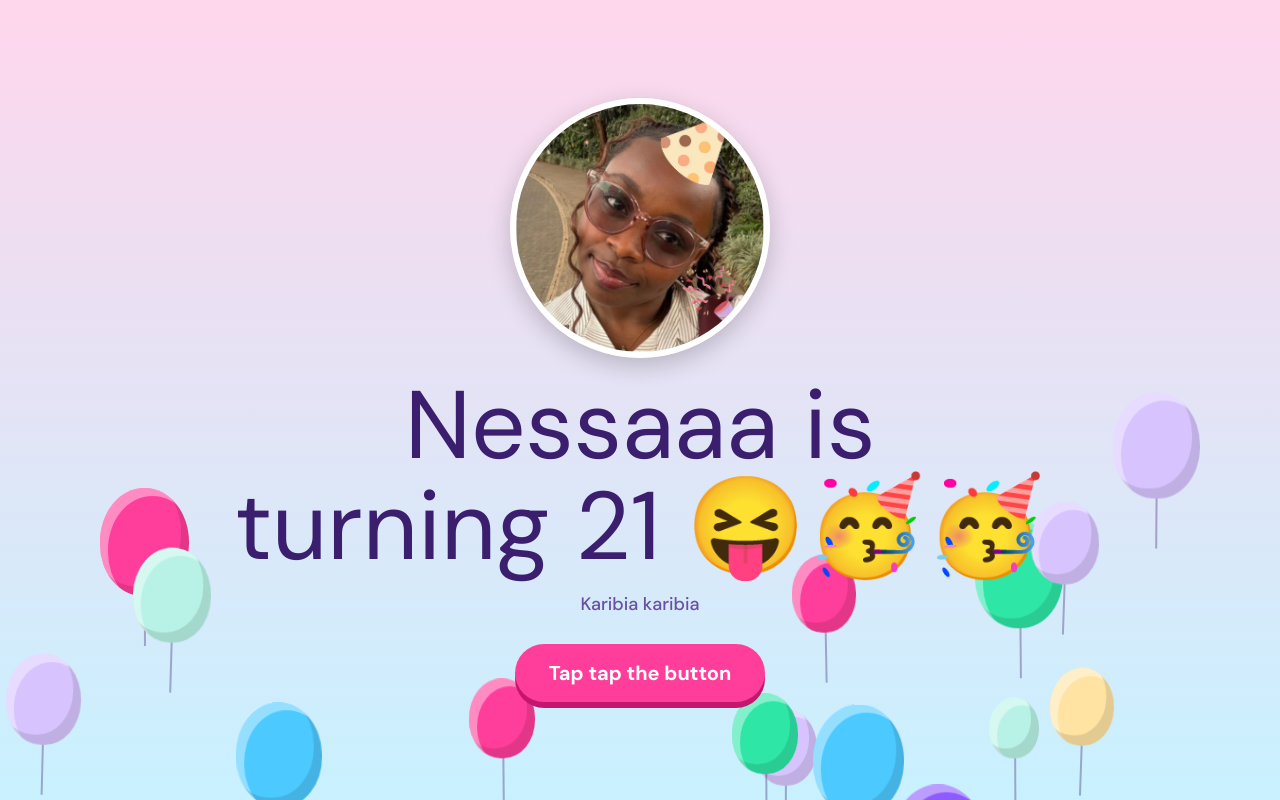
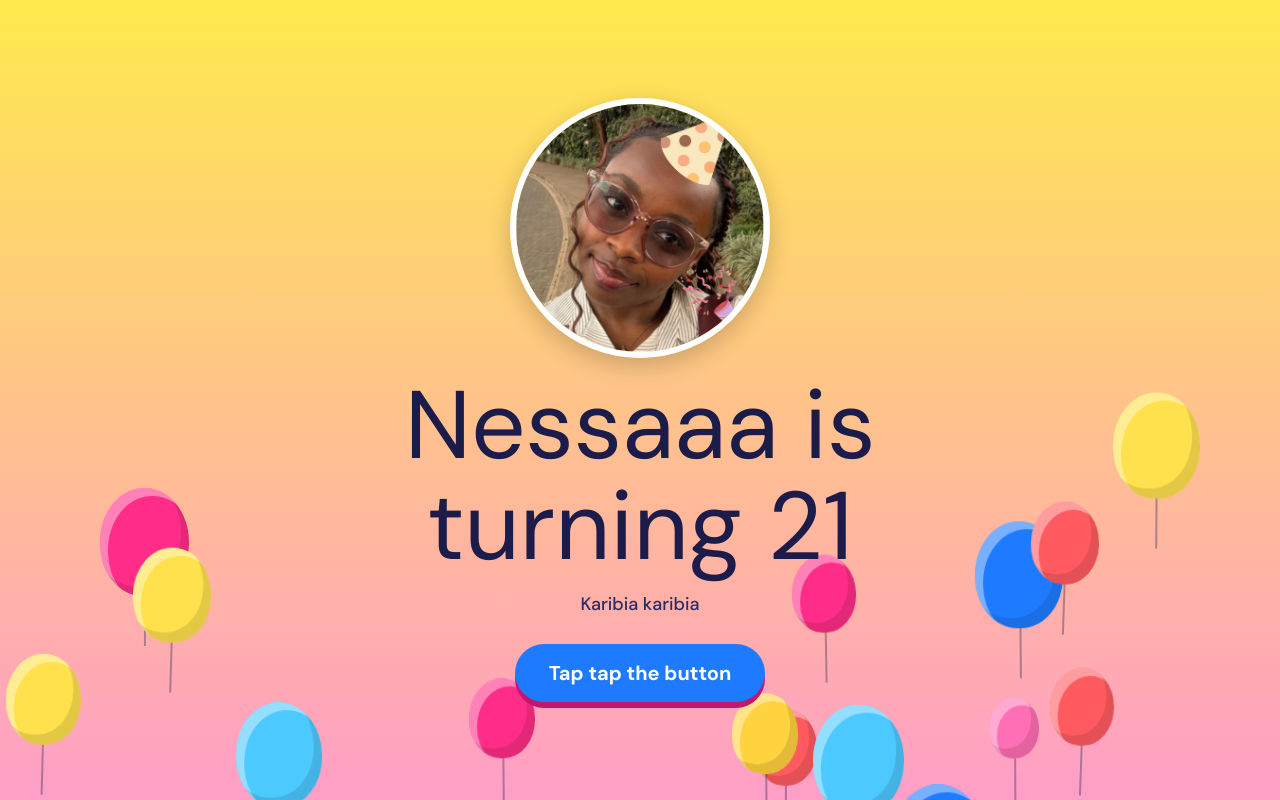
Before and after one commit to vanessandaka/Vanessa-is-21-, a plain HTML site: page index.html in a window 1280 px wide. Drawn offline with Linux system fonts and the light colour scheme; a web font is replaced by a local one.

Commit message:
Update index.html

```diff
--- a/index.html
+++ b/index.html
@@ -6,7 +6,7 @@
 <title>Nessaaa is turning 21</title>
 <link rel="stylesheet" href="https://fonts.googleapis.com/css2?family=Bagel+Fat+One&family=DM+Sans:wght@400;500;700&display=swap">
 <style>
-:root{--sky1:#ffd6ec;--sky2:#c8f1ff;--ink:#3b1f6e;--muted:#6a4fa3;--card:#ffffffd9;--line:#3b1f6e44;--btn:#ff3d9a;--btntxt:#fff;
+ :root{--sky1:#ffe94d;--sky2:#ff9ec7;--ink:#1c1c4a;--muted:#2b2b66;--card:#ffffffe6;--line:#1c1c4a44;--btn:#1e7bff;--btntxt:#fff;
 box-sizing:border-box;padding-top:env(safe-area-inset-top,0px);padding-bottom:env(safe-area-inset-bottom,0px)}
 *{box-sizing:border-box}
 html{scroll-padding-top:env(safe-area-inset-top,0px)}
@@ -20,7 +20,7 @@ h2{font-size:clamp(34px,8vw,56px);margin-bottom:10px}
 p.sub{max-width:34ch;color:var(--muted);margin:14px 0 26px;font-weight:500}
 button{font:inherit;cursor:pointer;border:0}
 .go{background:var(--btn);color:var(--btntxt);font-weight:700;padding:14px 34px;border-radius:999px;font-size:20px;box-shadow:0 6px 0 #c4166f}
-.go:active{transform:translateY(3px);box-shadow:0 3px 0 #c4166f}
+.go:active{transform:translateY(3px);box-shadow:0 3px 0 #0b4fb8}
 :focus-visible{outline:3px solid #8c5cff;outline-offset:3px}
 .me{width:min(60vw,260px);height:min(60vw,260px);object-fit:cover;border-radius:50%;border:6px solid #fff;margin-bottom:18px;box-shadow:0 8px 24px #0003}
 .choices{display:grid;gap:14px;width:100%;max-width:420px;margin-top:18px}
@@ -48,7 +48,7 @@ button{font:inherit;cursor:pointer;border:0}
 <main>
 <section class="screen on" id="s1">
   <img src="me.pnj.jpeg" alt="Vanessa" class="me" onerror="this.style.display='none'">
-  <h1>Nessaaa is<br>turning 21 😝🥳🥳</h1>
+  <h1>Nessaaa is<br>turning 21 </h1>
   <p class="sub">Karibia karibia</p>
   <button class="go" id="start">Tap tap the button</button>
 </section>
@@ -93,7 +93,7 @@ var GROUPS = {
 /* end of editable section */
 
 var $ = function(id){return document.getElementById(id)};
-var COLORS = ["#ff3d9a","#ffd23f","#2ee6a6","#8c5cff","#ff8a5c","#4cc9ff","#ffb3d9","#b8f2e6","#d7c4ff","#ffe3a3"];
+var COLORS = ["#ff2d87","#ffd23f","#1e7bff","#ff8a1e","#4cc9ff","#ff6fb5","#ffe14d","#ff5a5f"];
 var sky = $("sky");
 
 function show(id){
```
